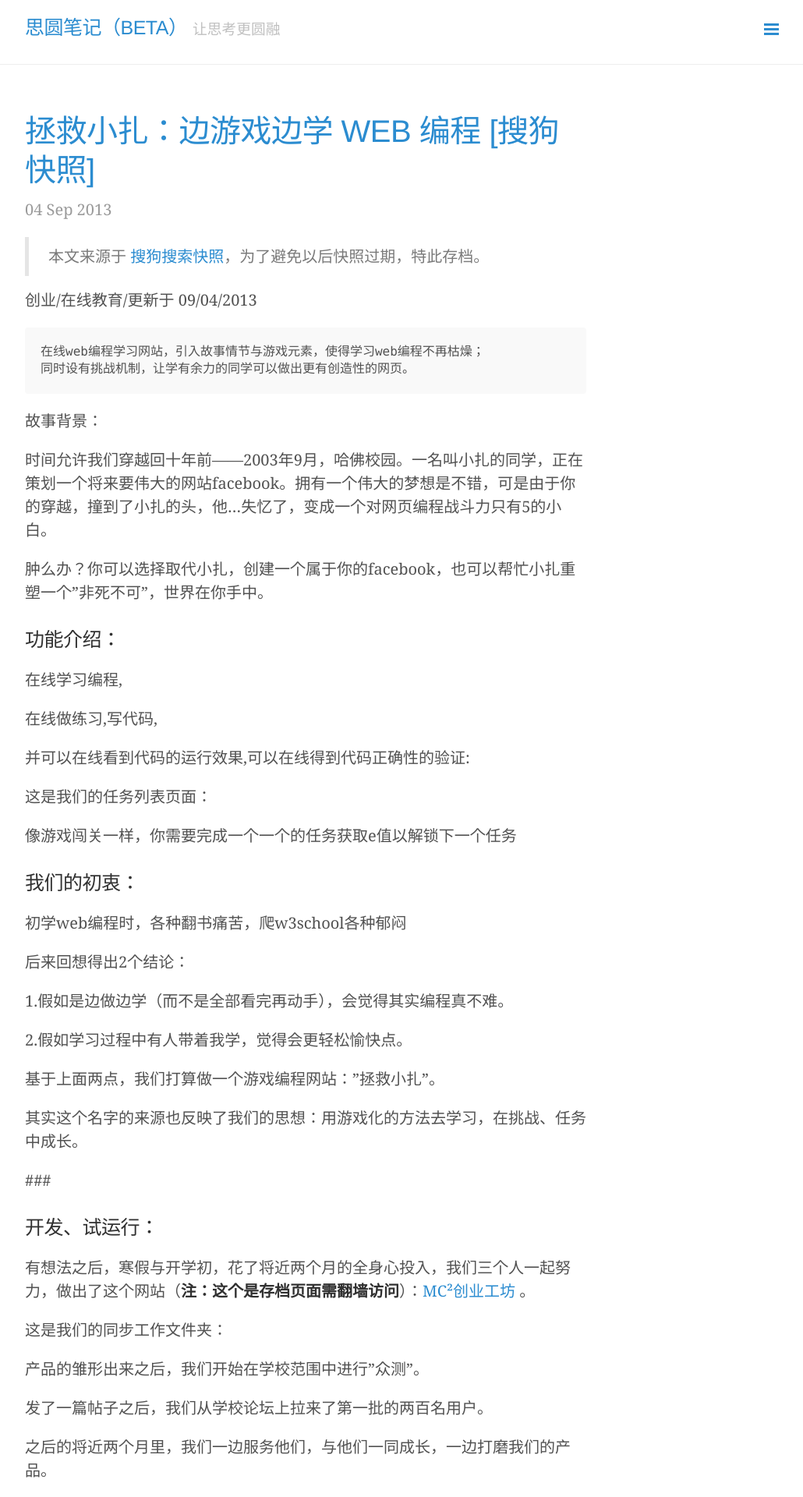
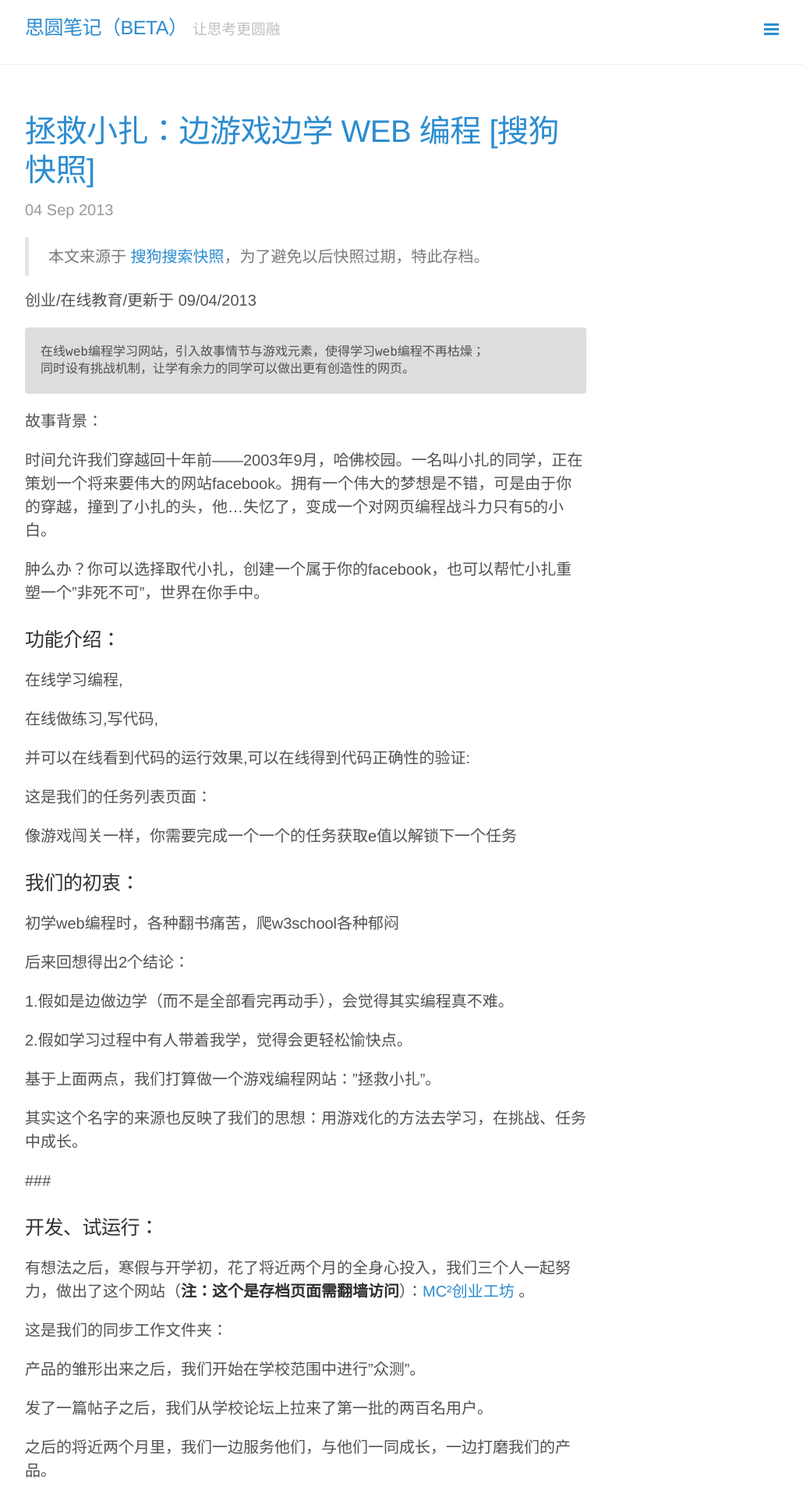
Before and after one commit to pimgeek/jekyll, a Jekyll site: the page built from index.html, in a window 1280 px wide. Shown: the top 1920 px of the page at 78% size, without its empty margins (248-1278 px from the left). Built offline with Jekyll 4.4.1, drawn with Linux system fonts in a browser that asks for light colours; Markdown is read by kramdown in place of the engine named in the settings; the list of posts is cut into pages by our own code.

Commit message:
修改部分 css 样式，增加两则知识笔记

```diff
--- a/public/css/lanyon.css
+++ b/public/css/lanyon.css
@@ -41,11 +41,11 @@ body {
 }
 
 html {
-  font-family: "PT Serif", Georgia, "Times New Roman", serif;
+  font-family: MSYH.ttf, Georgia, "Times New Roman", serif;
 }
 
 h1, h2, h3, h4, h5, h6 {
-  font-family: "PT Sans", Helvetica, Arial, sans-serif;
+  font-family: MSYH.ttf, Helvetica, Arial, sans-serif;
   font-weight: 400;
   color: #313131;
   letter-spacing: -.025rem;
--- a/public/css/poole.css
+++ b/public/css/poole.css
@@ -150,7 +150,7 @@ abbr[title] {
 /* Code */
 code,
 pre {
-  font-family: Menlo, Monaco, "Courier New", monospace;
+  font-family: Consolas, Monaco, "Courier New", monospace;
 }
 code {
   padding: .25em .5em;
@@ -170,7 +170,7 @@ pre {
   white-space: pre-wrap;
   word-break: break-all;
   word-wrap: break-word;
-  background-color: #f9f9f9;
+  background-color: #dddddd;
 }
 pre code {
   padding: 0;
@@ -230,8 +230,18 @@ blockquote p:last-child {
 img {
   display: block;
   max-width: 100%;
-  margin: 0 0 1rem;
-  border-radius: 5px;
+  margin: 0 auto;
+  padding: 5px;
+  border-radius: 10px;
+  border: 1px solid gray;
+}
+
+iframe {
+  display: block;
+  max-width: 100%;
+  margin: 0 auto;
+  padding: 5px;
+  border: 1px solid gray;
 }
 
 /* Tables */
```
Also changed, not shown: _miniwiki/在 Markdown 源码中插入优酷视频的方法.markdown (added, +25 -0 lines), _miniwiki/科普推荐：PBS-宇宙的构造（The Fabric of the Cosmos）.markdown (added, +22 -0 lines), wiki.md (added, +6 -0 lines).
